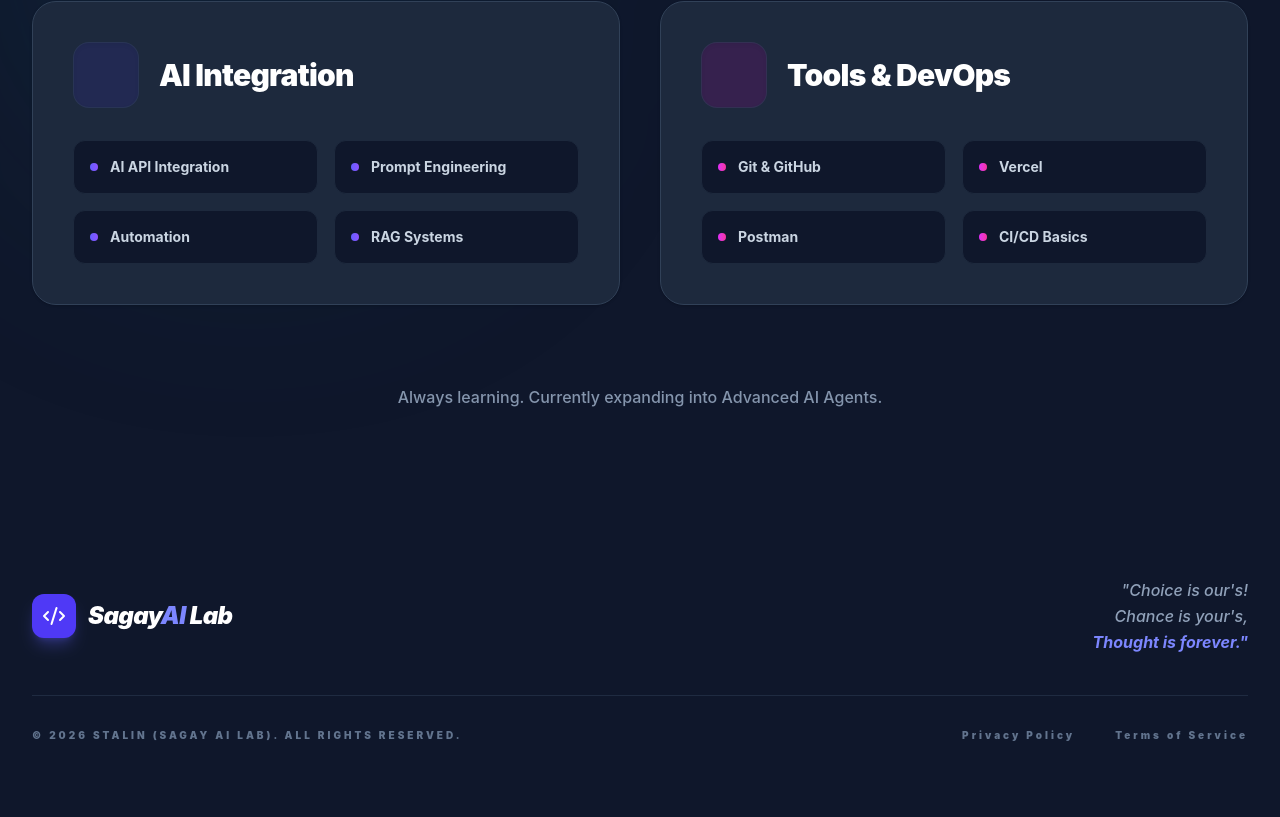
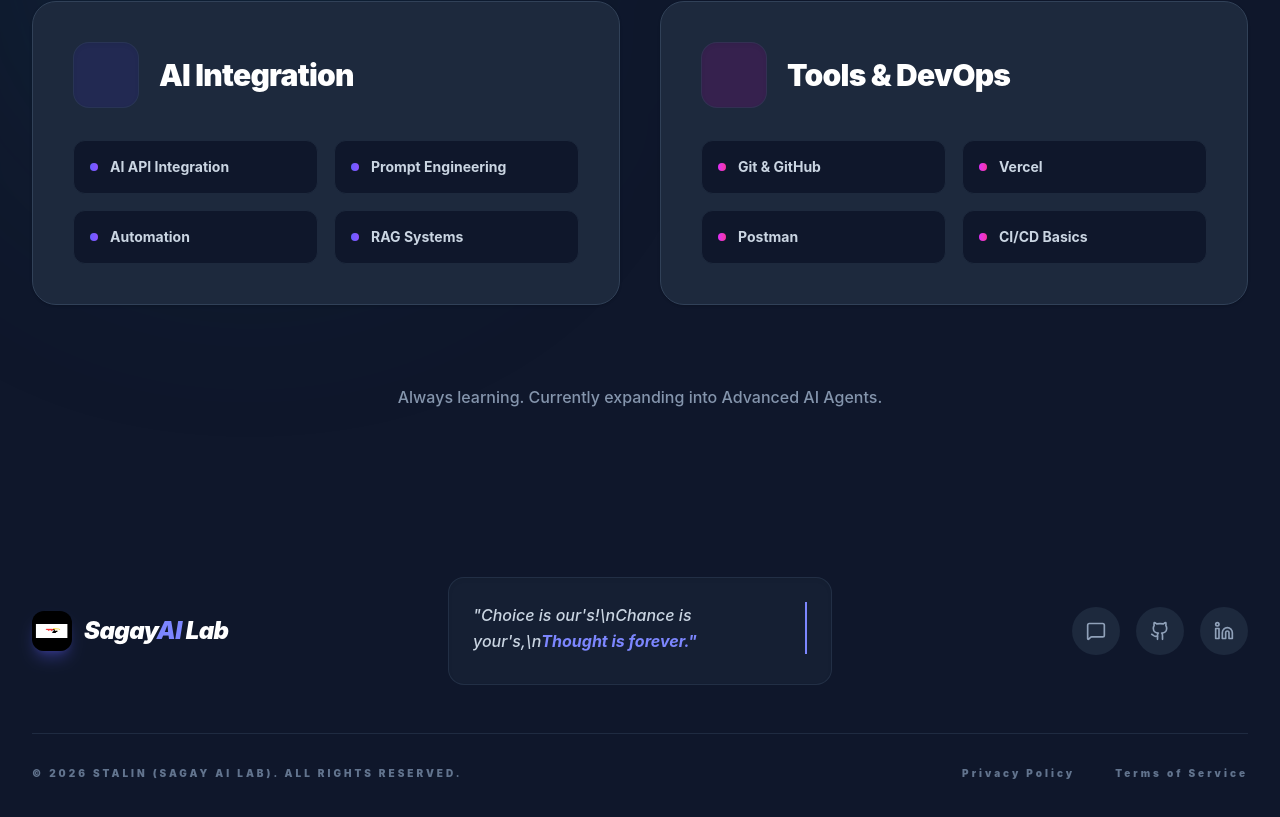
Before and after one commit to stalinSaga04/portfolio, a React (Vite) app: page /skills in a window 1280 px wide. Shown: the part 728-1545 px from the top of the page. Built offline with nearby package versions, Linux system fonts and the light colour scheme.

Commit message:
feat(footer): 3-col layout, typewriter quote, right social links, brand favicon

```diff
--- a/src/components/Footer.jsx
+++ b/src/components/Footer.jsx
@@ -1,27 +1,61 @@
 import React from 'react';
-import { Code2 } from 'lucide-react';
+import { Github, Linkedin, MessageSquare } from 'lucide-react';
 
 const Footer = () => {
     const currentYear = new Date().getFullYear();
 
     return (
-        <footer className="bg-slate-900 py-16 px-4 sm:px-6 lg:px-8 relative overflow-hidden">
+        <footer className="bg-slate-900 py-16 px-4 sm:px-6 lg:px-8 relative overflow-hidden transition-colors duration-500">
             <div className="max-w-7xl mx-auto relative z-10">
-                <div className="flex flex-col md:flex-row justify-between items-center gap-8 mb-10">
-                    <div className="flex items-center gap-3 group cursor-pointer" onClick={() => window.scrollTo({ top: 0, behavior: 'smooth' })}>
-                        <div className="bg-indigo-600 p-2.5 rounded-xl shadow-lg shadow-indigo-500/30 group-hover:rotate-12 transition-all duration-500">
-                            <Code2 className="w-6 h-6 text-white" />
-                        </div>
+                <div className="grid grid-cols-1 md:grid-cols-3 gap-8 mb-12 items-center">
+                    {/* Left: Logo */}
+                    <div className="flex items-center gap-3 group cursor-pointer justify-center md:justify-start" onClick={() => window.scrollTo({ top: 0, behavior: 'smooth' })}>
+                        <img
+                            src="/favicon.png"
+                            alt="SagayAI Lab"
+                            className="w-10 h-10 rounded-xl group-hover:rotate-12 transition-all duration-500 shadow-lg shadow-indigo-500/30"
+                        />
                         <span className="text-2xl font-black tracking-tight text-white italic">Sagay<span className="text-indigo-400">AI</span> Lab</span>
                     </div>
 
-                    {/* Animated Signature Quote */}
-                    <div className="text-center md:text-right">
-                        <p className="text-sm md:text-base font-medium text-slate-400 italic leading-relaxed signature-text">
-                            "Choice is our's!<br />
-                            Chance is your's,<br />
-                            <span className="text-indigo-400 font-bold">Thought is forever."</span>
-                        </p>
+                    {/* Middle: Signature Quote (Typewriter Animation) */}
+                    <div className="text-center flex justify-center w-full">
+                        <div className="bg-slate-800/50 rounded-2xl p-6 border border-slate-700/50 shadow-inner w-full max-w-sm">
+                            <p className="text-sm md:text-base font-medium text-slate-300 italic leading-relaxed signature-text text-left">
+                                "Choice is our's!\nChance is your's,\n<span className="text-indigo-400 font-bold">Thought is forever."</span>
+                            </p>
+                        </div>
+                    </div>
+
+                    {/* Right: Social Media Links */}
+                    <div className="flex justify-center md:justify-end gap-4">
+                        <a
+                            href="https://wa.me/918122139068"
+                            target="_blank"
+                            rel="noopener noreferrer"
+                            className="w-12 h-12 bg-slate-800 rounded-full flex items-center justify-center text-slate-400 hover:text-white hover:bg-green-500 hover:shadow-[0_0_20px_rgba(34,197,94,0.4)] transition-all duration-300 hover:-translate-y-1"
+                            title="WhatsApp"
+                        >
+                            <MessageSquare className="w-5 h-5" />
+                        </a>
+                        <a
+                            href="https://github.com/stalinSaga04"
+                            target="_blank"
+                            rel="noopener noreferrer"
+                            className="w-12 h-12 bg-slate-800 rounded-full flex items-center justify-center text-slate-400 hover:text-white hover:bg-slate-700 hover:shadow-[0_0_20px_rgba(255,255,255,0.1)] transition-all duration-300 hover:-translate-y-1"
+                            title="GitHub"
+                        >
+                            <Github className="w-5 h-5" />
+                        </a>
+                        <a
+                            href="https://www.linkedin.com/in/stalin-sagayaraj-a-5347b3249/"
+                            target="_blank"
+                            rel="noopener noreferrer"
+                            className="w-12 h-12 bg-slate-800 rounded-full flex items-center justify-center text-slate-400 hover:text-white hover:bg-blue-600 hover:shadow-[0_0_20px_rgba(37,99,235,0.4)] transition-all duration-300 hover:-translate-y-1"
+                            title="LinkedIn"
+                        >
+                            <Linkedin className="w-5 h-5" />
+                        </a>
                     </div>
                 </div>
 
--- a/src/index.css
+++ b/src/index.css
@@ -78,27 +78,34 @@ section {
 
 /* Signature Quote Animation */
 .signature-text {
-  animation: signature-fade 3s ease-out forwards;
-  opacity: 0;
+  display: inline-block;
+  overflow: hidden;
+  white-space: pre-wrap;
+  border-right: 2px solid theme('colors.indigo.400');
+  animation: typing 3s steps(40, end), blink-caret .75s step-end infinite;
+  width: fit-content;
+  max-width: 100%;
 }
 
-@keyframes signature-fade {
-  0% {
-    opacity: 0;
-    transform: translateY(10px);
-    letter-spacing: 0.05em;
+@keyframes typing {
+  from {
+    width: 0;
   }
 
-  60% {
-    opacity: 1;
-    transform: translateY(0);
-    letter-spacing: 0.02em;
+  to {
+    width: 100%;
+  }
+}
+
+@keyframes blink-caret {
+
+  from,
+  to {
+    border-color: transparent
   }
 
-  100% {
-    opacity: 1;
-    transform: translateY(0);
-    letter-spacing: 0;
+  50% {
+    border-color: theme('colors.indigo.400');
   }
 }
 
```
Also changed, not shown: public/favicon.png.
